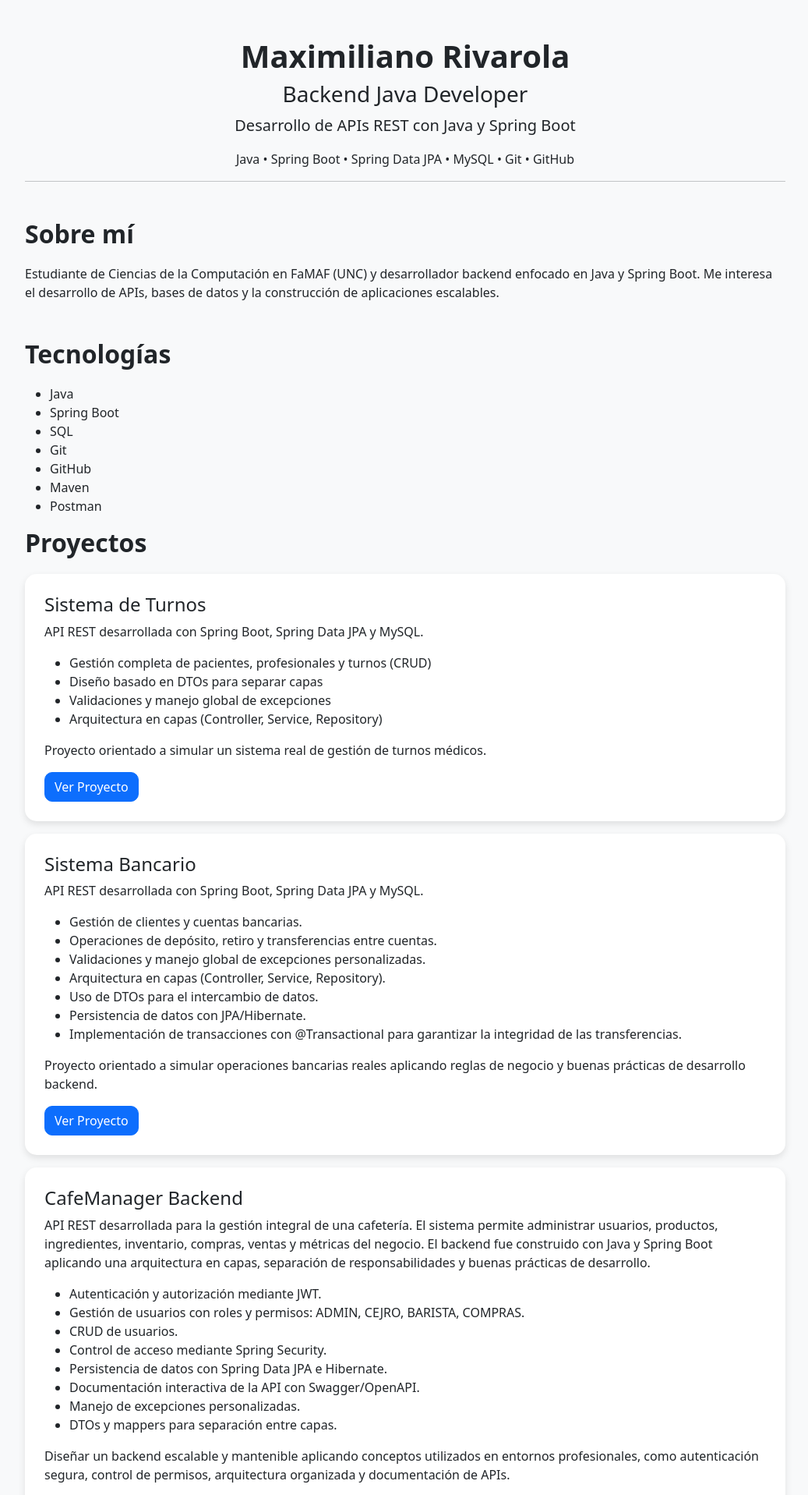
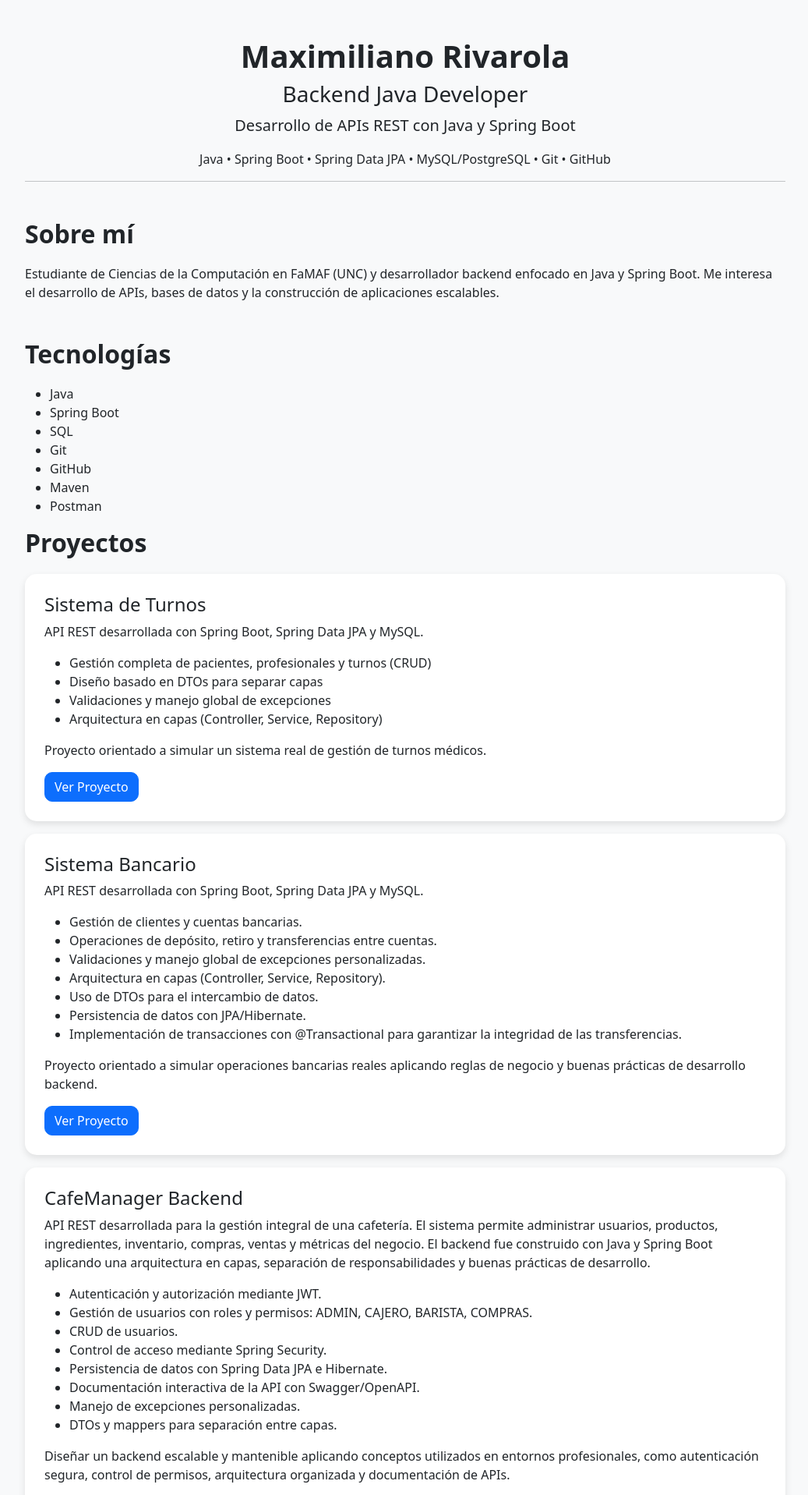
Before and after one commit to MaxiR99/portfolio-maxi, an Angular app: page / in a window 1280 px wide. Shown: the top 1917 px of the page at 78% size, without its empty margins (120-1157 px from the left). Built offline with nearby package versions, Linux system fonts and the light colour scheme.

Commit message:
Actualizacion del portfolio

```diff
--- a/src/app/app.html
+++ b/src/app/app.html
@@ -9,7 +9,7 @@
     </p>
 
     <p>
-      Java • Spring Boot • Spring Data JPA • MySQL • Git • GitHub
+      Java • Spring Boot • Spring Data JPA • MySQL/PostgreSQL • Git • GitHub
     </p>
   </div>
 
@@ -111,7 +111,7 @@
 
       <ul>
         <li>Autenticación y autorización mediante JWT.</li>
-        <li>Gestión de usuarios con roles y permisos: ADMIN, CEJRO, BARISTA, COMPRAS.</li>
+        <li>Gestión de usuarios con roles y permisos: ADMIN, CAJERO, BARISTA, COMPRAS.</li>
         <li>CRUD de usuarios.</li>
         <li>Control de acceso mediante Spring Security.</li>
         <li>Persistencia de datos con Spring Data JPA e Hibernate.</li>
```
